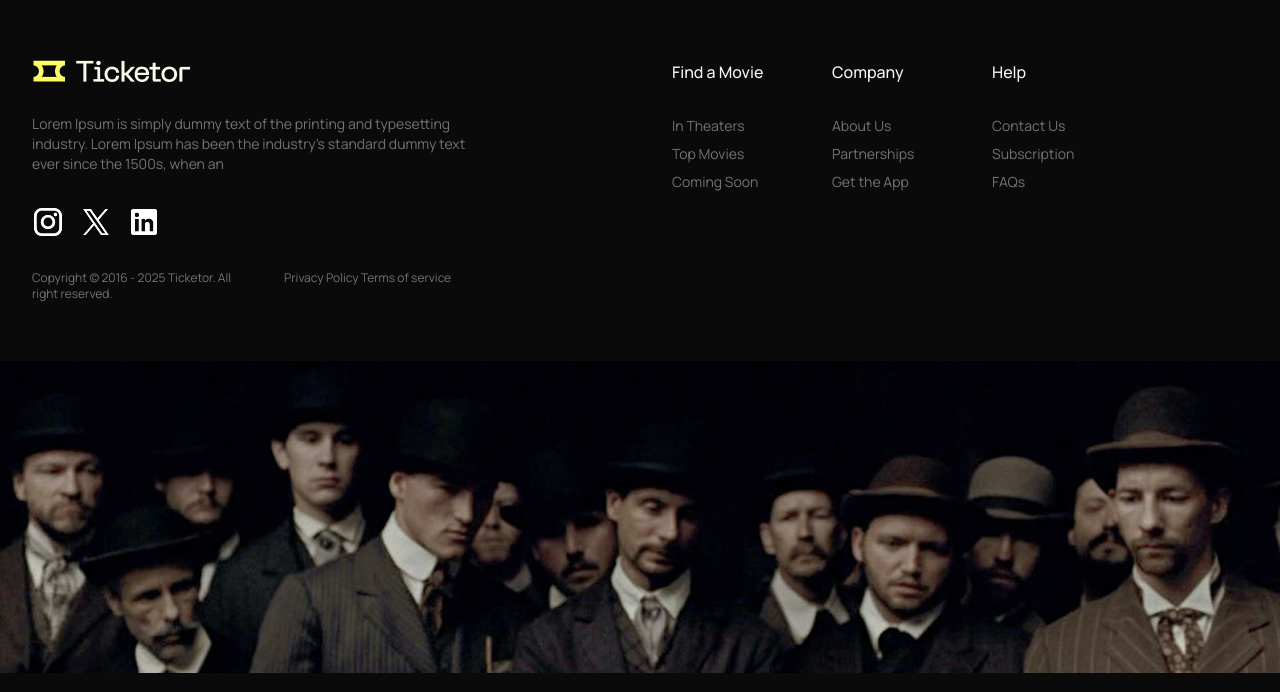
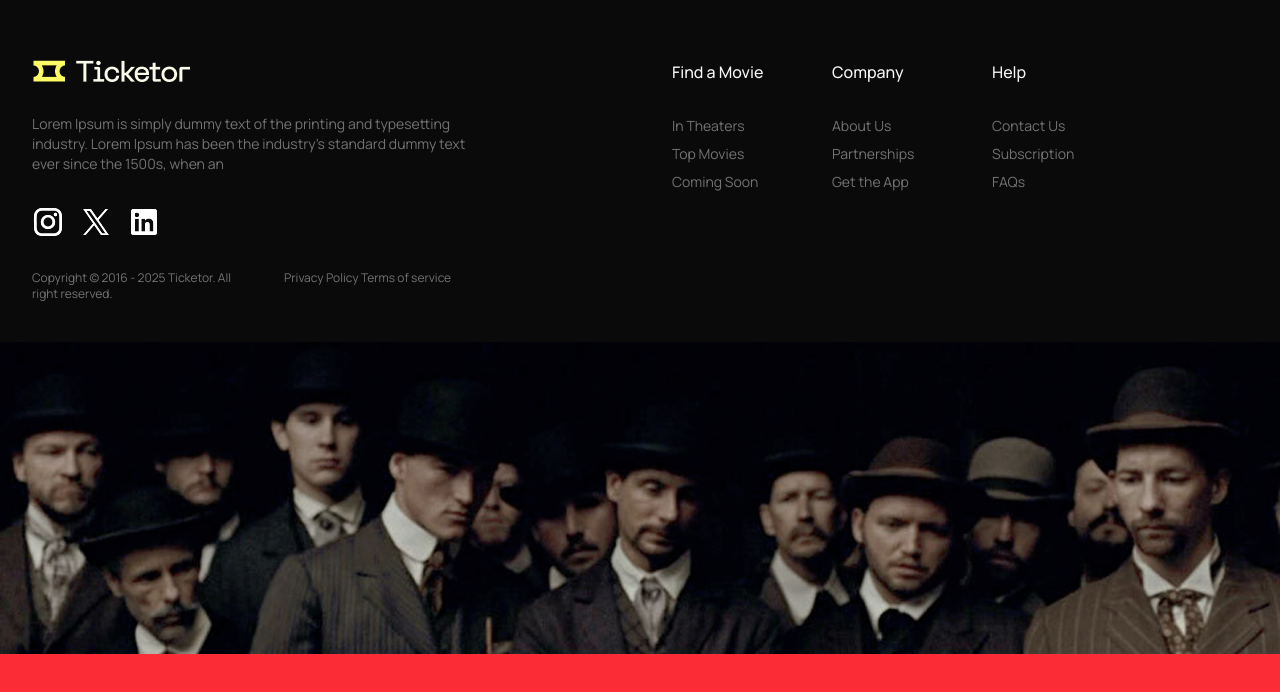
Before and after one commit to Miguel-Leite/ticketor-cinema, a Next.js app: page / in a window 1280 px wide. Shown: the part 6517-7209 px from the top of the page. Built offline with nearby package versions, Linux system fonts and the light colour scheme.

Commit message:
feat: add QueryProvider component and integrate it into RootLayout; update Footer component for improved styling

```diff
--- a/app/layout.tsx
+++ b/app/layout.tsx
@@ -1,6 +1,7 @@
 import type { Metadata } from "next";
 import { Manrope } from "next/font/google";
 import "./globals.css";
+import { QueryProvider } from "@/providers";
 
 const manrope = Manrope({
   variable: "--font-manrope",
@@ -18,7 +19,11 @@ export default function RootLayout({ children }: LayoutProps<"/">) {
       lang="en"
       className={`${manrope.variable} h-full antialiased`}
     >
-      <body className="min-h-full flex flex-col">{children}</body>
+      <body className="min-h-full flex flex-col">
+        <QueryProvider>
+          {children}
+        </QueryProvider>
+      </body>
     </html>
   );
 }
--- a/components/footer.tsx
+++ b/components/footer.tsx
@@ -60,8 +60,8 @@ export function Footer() {
           </div>
         </div>
       </div>
-      <div className="relative w-full h-87.5 overflow-hidden">
-        <Image src="/bg-footer.png" alt="footer" fill className="object-contain" />
+      <div className="relative w-full h-87.5 overflow-hidden bg-red-500">
+        <Image src="/bg-footer.png" alt="footer" width={1440} height={351} className="object-contain w-full" />
       </div>
     </footer>
   );
--- /dev/null
+++ b/providers/index.ts
@@ -0,0 +1 @@
+export * from './query-provider'
--- /dev/null
+++ b/providers/query-provider.tsx
@@ -0,0 +1,25 @@
+"use client"
+
+import { QueryClient, QueryClientProvider } from "@tanstack/react-query"
+import { useState } from "react"
+
+export function QueryProvider({ children }: { children: React.ReactNode }) {
+  const [queryClient] = useState(
+    () =>
+      new QueryClient({
+        defaultOptions: {
+          queries: {
+            staleTime: 60 * 1000,
+            gcTime: 5 * 60 * 1000,
+            refetchOnWindowFocus: false,
+          },
+        },
+      })
+  )
+
+  return (
+    <QueryClientProvider client={queryClient}>
+      {children}
+    </QueryClientProvider>
+  )
+}
```
